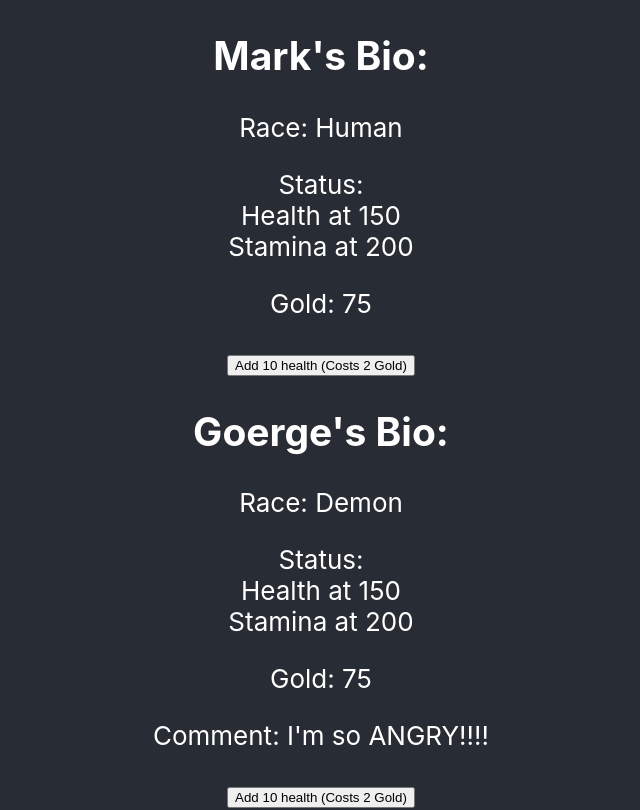
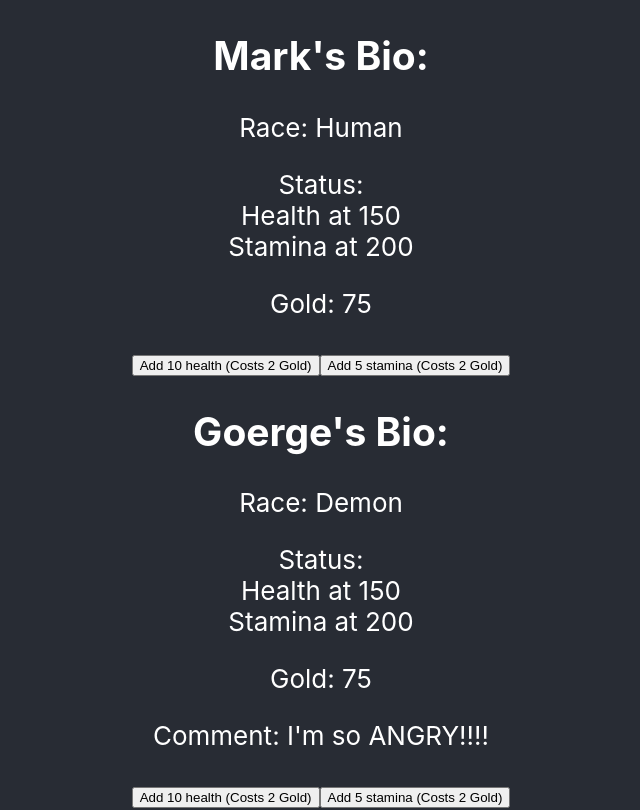
Before and after one commit to epfrndz/react-hooks-exploration, a React (Create React App) app: page / in a window 1280 px wide. Shown: the top 810 px of the page, without its empty margins (319-959 px from the left). Built offline with nearby package versions, Linux system fonts and the light colour scheme.

Commit message:
Added purchase stamina button

```diff
--- a/src/components/Character.js
+++ b/src/components/Character.js
@@ -31,6 +31,13 @@ const Character = (props) => {
             }}>
                 Add 10 health (Costs 2 Gold)
             </button>
+
+            <button onClick={() => {
+                setStamina(parseInt(stamina) + 5);
+                setGold(parseInt(gold) - 1);
+            }}>
+                Add 5 stamina (Costs 2 Gold)
+            </button>
         </div>
     )
 }
```
